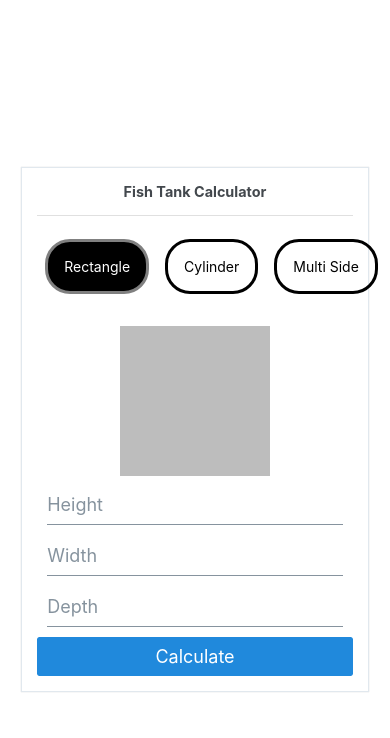
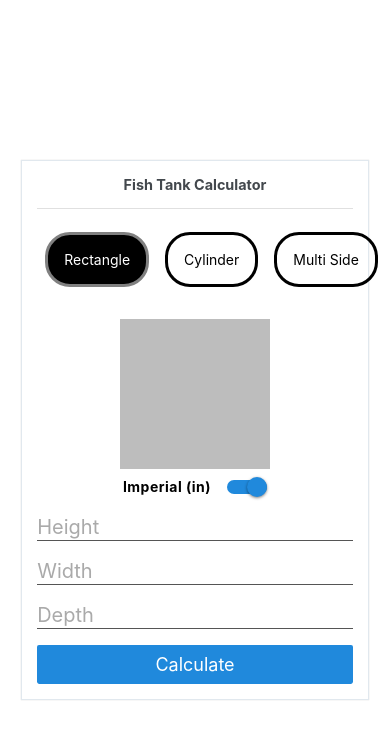
Before and after one commit to harryFBloch/fish-tank-buddy, a React Native app: screen / in a window 390 px wide. Shown: the top 738 px of the page. Built offline with nearby package versions, Linux system fonts and the light colour scheme.

Commit message:
add animations

```diff
--- a/babel.config.js
+++ b/babel.config.js
@@ -3,7 +3,6 @@ module.exports = function(api) {
   return {
     presets: ['babel-preset-expo'],
     plugins: [
-
     ],
   };
 };
--- /dev/null
+++ b/components/FloatingLabel.tsx
@@ -0,0 +1,65 @@
+import React, { ReactElement, useEffect, useState } from 'react';
+import { StyleSheet, View, Text, TextInput, Animated } from 'react-native';
+
+type Props = {
+  label: string;
+  value: string;
+  onChangeText: (text: string) => void;
+}
+
+export const FloatingLabel = ({ label, value, onChangeText }: Props): ReactElement => {
+
+  const [focused, setFoocused] = useState(false);
+  const animatedIsFocused = new Animated.Value(value === '' ? 0 : 1);
+
+  useEffect(() => {
+    if (focused) {
+      Animated.timing(animatedIsFocused, {
+        toValue: focused || value ? 1 : 0,
+        duration: 300,
+        useNativeDriver: false,
+      }).start();
+    }
+  }, [focused])
+
+  const labelStyle = {
+    position: "absolute" as "absolute",
+    left: 0,
+    top: animatedIsFocused.interpolate({
+      inputRange: [0, 1],
+      outputRange: [18, 0],
+    }),
+    fontSize: animatedIsFocused.interpolate({
+      inputRange: [0, 1],
+      outputRange: [20, 14],
+    }),
+    color: animatedIsFocused.interpolate({
+      inputRange: [0, 1],
+      outputRange: ["#aaa", "#000"],
+    }),
+  };
+
+  const handleFocus = () => {
+    setFoocused(true);
+  }
+
+  const handleBlur = () => {
+    setFoocused(false);
+  }
+
+  return (
+    <View style={{ paddingTop: 18 }}>
+    <Animated.Text style={labelStyle}>{label}</Animated.Text>
+    <TextInput
+      value={value}
+      onChangeText={onChangeText}
+      style={{ height: 26, fontSize: 20, color: "#000", borderBottomWidth: 1, borderBottomColor: "#555" }}
+      onFocus={handleFocus}
+      onBlur={handleBlur}
+      keyboardType="numeric"
+    />
+    </View>
+  )
+}
+
+export default FloatingLabel;
--- a/package.json
+++ b/package.json
@@ -13,7 +13,8 @@
     "expo": "~48.0.4",
     "expo-status-bar": "~1.4.4",
     "react": "18.2.0",
-    "react-native": "0.71.3"
+    "react-native": "0.71.3",
+    "react-native-floating-label-input": "^1.4.2"
   },
   "devDependencies": {
     "@babel/core": "^7.20.0",
--- a/pages/Home.tsx
+++ b/pages/Home.tsx
@@ -1,8 +1,10 @@
 import { ReactElement, useEffect, useRef, useState } from 'react';
 import { StyleSheet, Text, View, Animated, ScrollView } from 'react-native';
 import { Button, Card, Image, Input } from '@rneui/themed';
+import FloatingLabel from '../components/FloatingLabel';
 import { Segment } from '../components/Segment';
 import { Results, ResultsTemplate, TankShapes } from '../store/types';
+import { Switch } from '@rneui/base';
 
 export const Home = (): ReactElement => {
 
@@ -12,9 +14,16 @@ export const Home = (): ReactElement => {
   const [height, setHeight] = useState(0);
   const [diameter, setDiameter] = useState(0);
   const [depth, setDepth] = useState(0);
+  const [sides, setSides] = useState(0);
+
+  const [imperial, setImperial] = useState(true);
   const selectedShape = Object.values(TankShapes)[tabIndex];
   const [results, setResults] = useState(ResultsTemplate);
+
+
   const imageAnimation = useRef(new Animated.Value(1)).current
+  const unitAnimation = useRef(new Animated.Value(1)).current
+  const [unitLabelImperial, setUnitLabelImperial] = useState(true);
 
   const renderTankShape = (): ReactElement => {
     return (
@@ -35,6 +44,22 @@ export const Home = (): ReactElement => {
     }).start();
   }, [tabIndex])
 
+  const handleSwitchUnit = () => {
+    setImperial(!imperial);
+      Animated.timing(unitAnimation, {
+        toValue: 0,
+        duration: 500,
+        useNativeDriver: false,
+      }).start(() => {
+        setUnitLabelImperial(!unitLabelImperial)
+        Animated.timing(unitAnimation, {
+          toValue: 1,
+          duration: 500,
+          useNativeDriver: false,
+        }).start();
+      })
+  }
+
   const handleSelectShapeCallback = (index: number) => {
       Animated.timing(imageAnimation, {
         toValue: 0,
@@ -43,10 +68,18 @@ export const Home = (): ReactElement => {
 
       }).start(() => {
         setTabIndex(index);
+        resetInputs();
       })
   }
 
-  console.log({tabIndex, depth, width, height})
+  const calculateMultiSideVolume = (): { volume: number, surfaceArea: number } => {
+    const baseArea = (sides * width * height) / 2;
+    const lateralArea = sides * width * height;
+    const surfaceArea = 2 * baseArea + lateralArea;
+    const volume = baseArea * height;
+    return { volume, surfaceArea };
+  }
+
   const calculateResults = (): Results => {
     switch (tabIndex){
       case 0:
@@ -56,7 +89,7 @@ export const Home = (): ReactElement => {
         return {volume: Math.PI * Math.pow(diameter/2, 2) * height,
         surfaceArea: Math.pow(2 * Math.PI * (diameter/2), 2) + 2 * Math.PI * (diameter/2) * height}
       case 2:
-        return ResultsTemplate
+        return calculateMultiSideVolume()
       default:
         return ResultsTemplate
     }
@@ -66,6 +99,7 @@ export const Home = (): ReactElement => {
     console.log(calculateResults())
     setResults({...calculateResults()});
     setShowResults(true);
+    resetInputs();
   }
 
   const renderResultsCard = () =>{
@@ -75,7 +109,7 @@ export const Home = (): ReactElement => {
         <Card.Divider/>
         <View>
           <Text>Water Volume: {results.volume}</Text>
-          <Text>Water Surface Area: {results.volume}</Text>
+          <Text>Water Surface Area: {results.surfaceArea}</Text>
         </View>
         <Button onPress={() => setShowResults(false)}>Back</Button>
       </Card>
@@ -85,10 +119,20 @@ export const Home = (): ReactElement => {
   const renderRectangleInputs = (): ReactElement => {
     return (
       <View>
-        <Input value={height !== 0 ? String(height) : ""} placeholder="Height" keyboardType="number-pad" onChangeText={(e) => {setHeight(Number(e))}}/>
-        <Input value={width !== 0 ? String(width) : ""} placeholder="Width" keyboardType="number-pad" onChangeText={(e) => setWidth(Number(e))}/>
-        <Input value={depth !== 0 ? String(depth) : ""} placeholder="Depth" keyboardType="number-pad" onChangeText={(e) => setDepth(Number(e))}/>
-        <Button onPress={handleCalculateButton}>Calculate</Button>
+        <View style={styles.switchContainer}>
+          <Animated.Text style={{...styles.switchLabel, opacity: unitAnimation,
+            letterSpacing: unitAnimation.interpolate({
+              inputRange: [0, 1],
+              outputRange: [-2, 0.5],
+            })}}>
+            {unitLabelImperial ? 'Imperial (in)' : 'Metric (cm)'}
+          </Animated.Text>
+          <Switch value={imperial} onValueChange={handleSwitchUnit}/>
+        </View>
+        <FloatingLabel value={height !== 0 ? String(height) : ""} label="Height" onChangeText={(e) => {setHeight(Number(e))}}/>
+        <FloatingLabel value={width !== 0 ? String(width) : ""} label="Width" onChangeText={(e) => setWidth(Number(e))}/>
+        <FloatingLabel value={depth !== 0 ? String(depth) : ""} label="Depth" onChangeText={(e) => setDepth(Number(e))}/>
+        <Button style={styles.button} onPress={handleCalculateButton}>Calculate</Button>
       </View>
     )
   }
@@ -96,12 +140,30 @@ export const Home = (): ReactElement => {
   const renderCylinderInputs = (): ReactElement => {
     return (
       <View>
-        <Input value={height !== 0 ? String(height) : ""} placeholder="Height" keyboardType="number-pad" onChangeText={(e) => {setHeight(Number(e))}}/>
-        <Input value={diameter !== 0 ? String(diameter) : ""} placeholder="Diameter" keyboardType="number-pad" onChangeText={(e) => setDiameter(Number(e))}/>
-        <Input value={depth !== 0 ? String(depth) : ""} placeholder="Depth" keyboardType="number-pad" onChangeText={(e) => setDepth(Number(e))}/>
-        <Button onPress={handleCalculateButton}>Calculate</Button>
+        <FloatingLabel value={height !== 0 ? String(height) : ""} label="Height" onChangeText={(e) => {setHeight(Number(e))}}/>
+        <FloatingLabel value={diameter !== 0 ? String(diameter) : ""} label="Diameter" onChangeText={(e) => setDiameter(Number(e))}/>
+        <FloatingLabel value={depth !== 0 ? String(depth) : ""} label="Depth" onChangeText={(e) => setDepth(Number(e))}/>
+        <Button style={styles.button} onPress={handleCalculateButton}>Calculate</Button>
       </View>
     )
+  }
+
+  const renderMultiInputs = (): ReactElement => {
+    return (
+      <View>
+        <FloatingLabel value={sides !== 0 ? String(sides) : ""} label="Number of Sides" onChangeText={(e) => setSides(Number(e))}/>
+        <FloatingLabel value={width !== 0 ? String(width) : ""} label="Width" onChangeText={(e) => setWidth(Number(e))}/>
+        <FloatingLabel value={height !== 0 ? String(height) : ""} label="Height" onChangeText={(e) => {setHeight(Number(e))}}/>
+        <Button style={styles.button} onPress={handleCalculateButton}>Calculate</Button>
+      </View>
+    )
+  }
+
+  const resetInputs = () => {
+    setDepth(0);
+    setHeight(0);
+    setWidth(0);
+    setDiameter(0);
   }
 
   const renderInputs = ():ReactElement => {
@@ -111,7 +173,7 @@ export const Home = (): ReactElement => {
       case 1:
         return renderCylinderInputs();
       case 2:
-        return <></>
+        return renderMultiInputs();
       default:
         return <></>
     }
@@ -147,4 +209,16 @@ const styles = StyleSheet.create({
     height: 150,
     width: 150,
   },
+  button: {
+    marginTop: 16,
+  },
+  switchContainer: {
+    flexDirection: 'row',
+    alignItems: 'center',
+    justifyContent: 'center',
+  },
+  switchLabel: {
+    fontWeight: 'bold',
+    marginRight: 16,
+  }
 });
```
Also changed, not shown: 1 other file (tests, documents, lock files or other folders).
